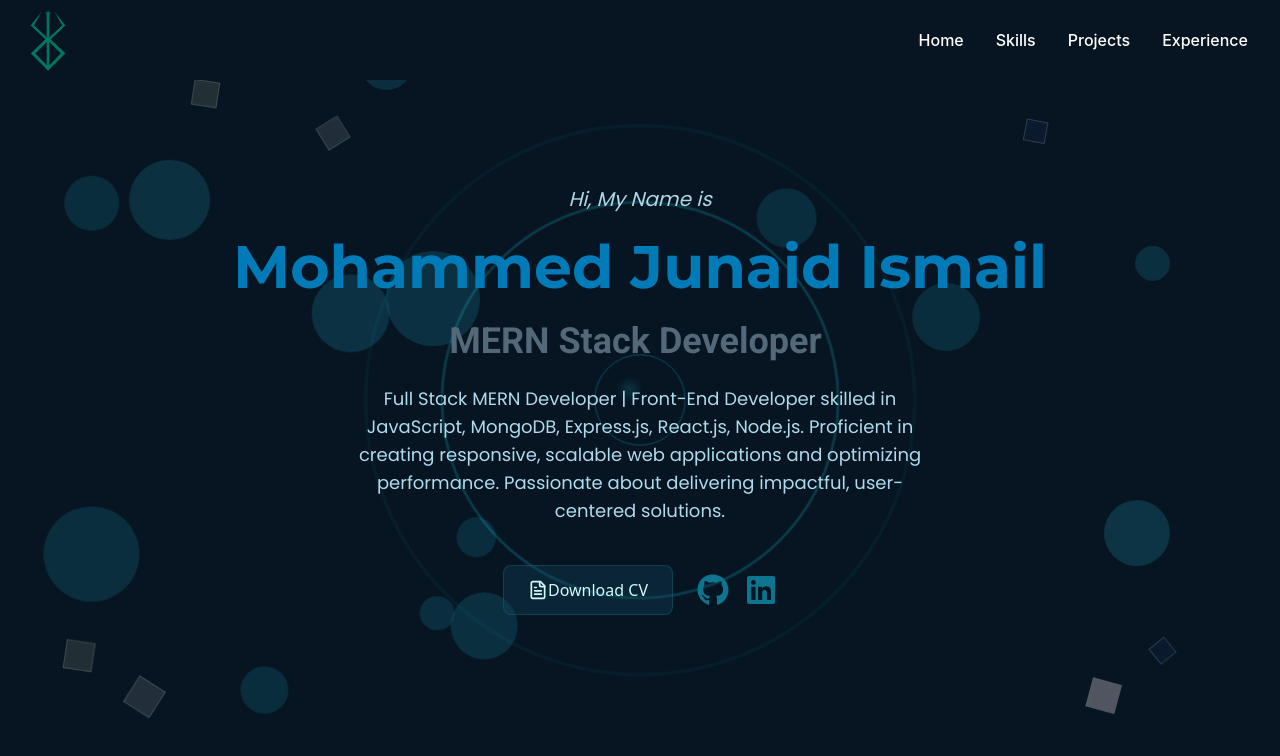
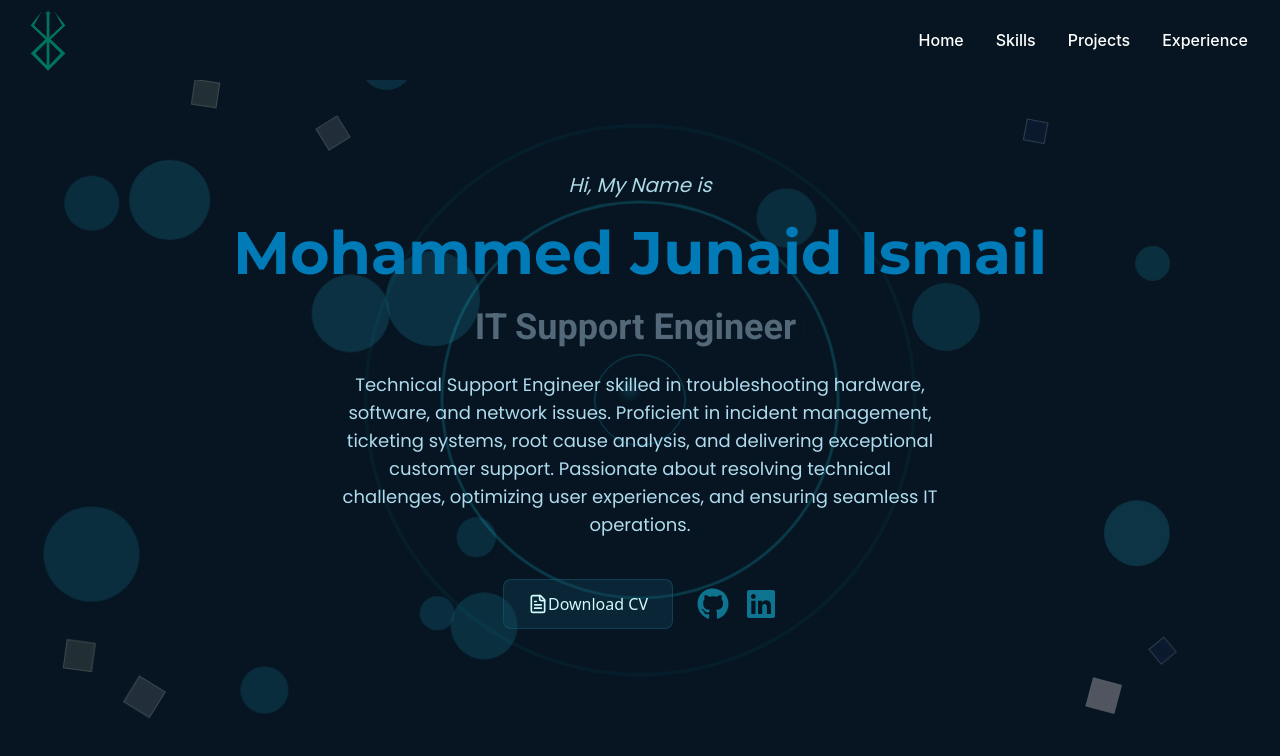
Before and after one commit to JunaidKhaleel093/My-Portfolio, a React (Vite) app: page / in a window 1280 px wide. Shown: the top 756 px of the page. Built offline with nearby package versions, Linux system fonts and the light colour scheme; a web font is replaced by a local one.

Commit message:
technical Support addition
Updated the Hero component to reflect a change in profession from Full-Stack Developer to Technical Support Engineer, including updated skills and responsibilities.

```diff
--- a/src/components/Hero.jsx
+++ b/src/components/Hero.jsx
@@ -9,7 +9,7 @@ import { FaGithub, FaLinkedin } from "react-icons/fa";
 import { Typewriter } from "react-simple-typewriter";
 
 function Hero() {
-  const words = ["Full-Stack Developer", "MERN Stack Developer"];
+  const words = ["Technical Support Engineer", "IT Support Engineer"];
   const [currentWord, setCurrentWord] = useState(words[0]);
 
   const handleType = (count) => {
@@ -60,7 +60,7 @@ function Hero() {
             <span
               style={{
                 color:
-                  currentWord === "MERN Stack Developer"
+                  currentWord === "IT Support Engineer"
                     ? "#536878"
                     : "#3a4d76",
               }}
@@ -85,11 +85,7 @@ function Hero() {
             animate={{ opacity: 1 }}
             transition={{ delay: 0.5, duration: 0.8 }}
           >
-            Full Stack MERN Developer | Front-End Developer skilled in
-            JavaScript, MongoDB, Express.js, React.js, Node.js. Proficient in
-            creating responsive, scalable web applications and optimizing
-            performance. Passionate about delivering impactful, user-centered
-            solutions.
+            Technical Support Engineer skilled in troubleshooting hardware, software, and network issues. Proficient in incident management, ticketing systems, root cause analysis, and delivering exceptional customer support. Passionate about resolving technical challenges, optimizing user experiences, and ensuring seamless IT operations.
           </motion.p>
           <motion.div
             className="flex gap-6 items-center pt-4 justify-center"
```
